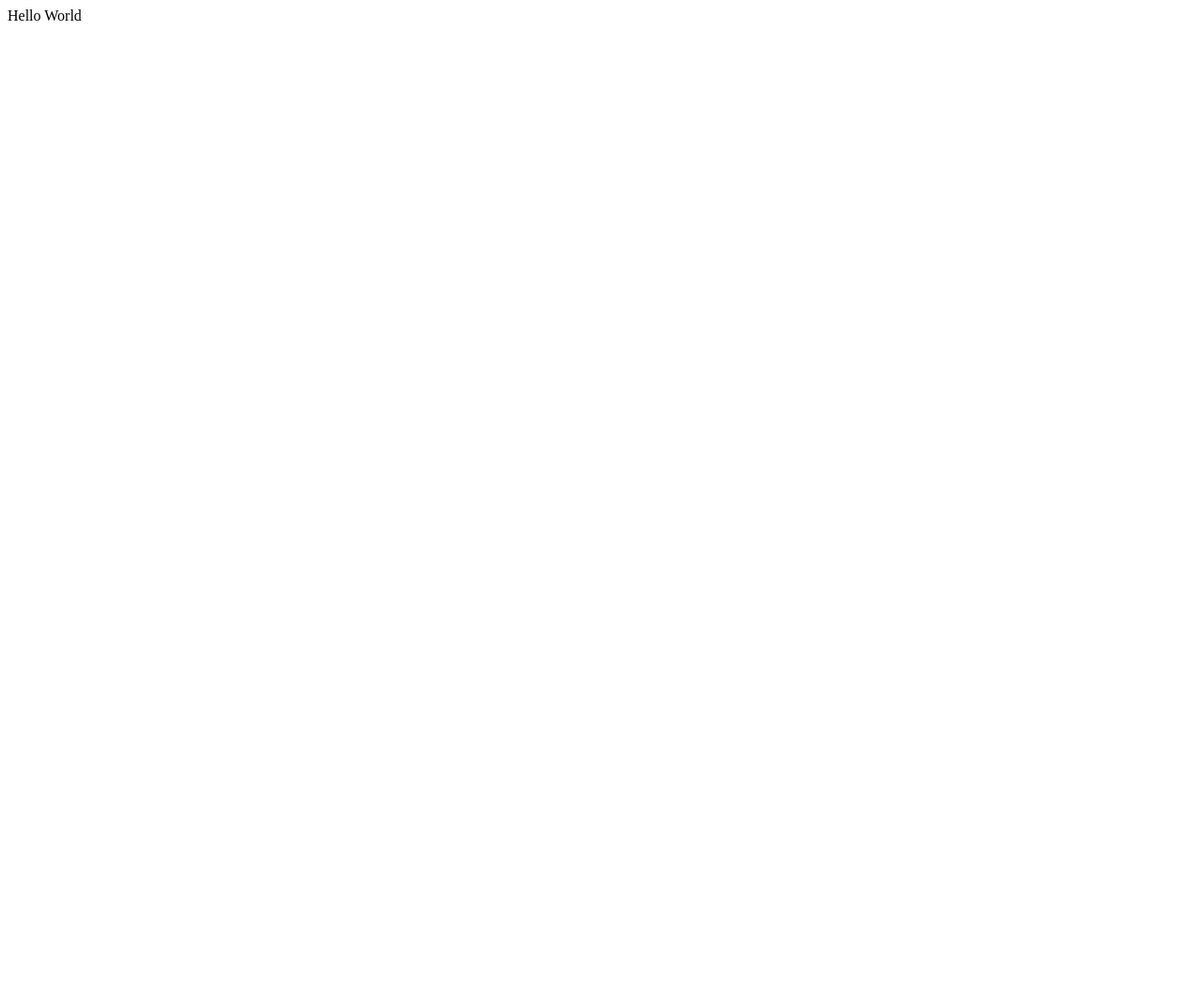
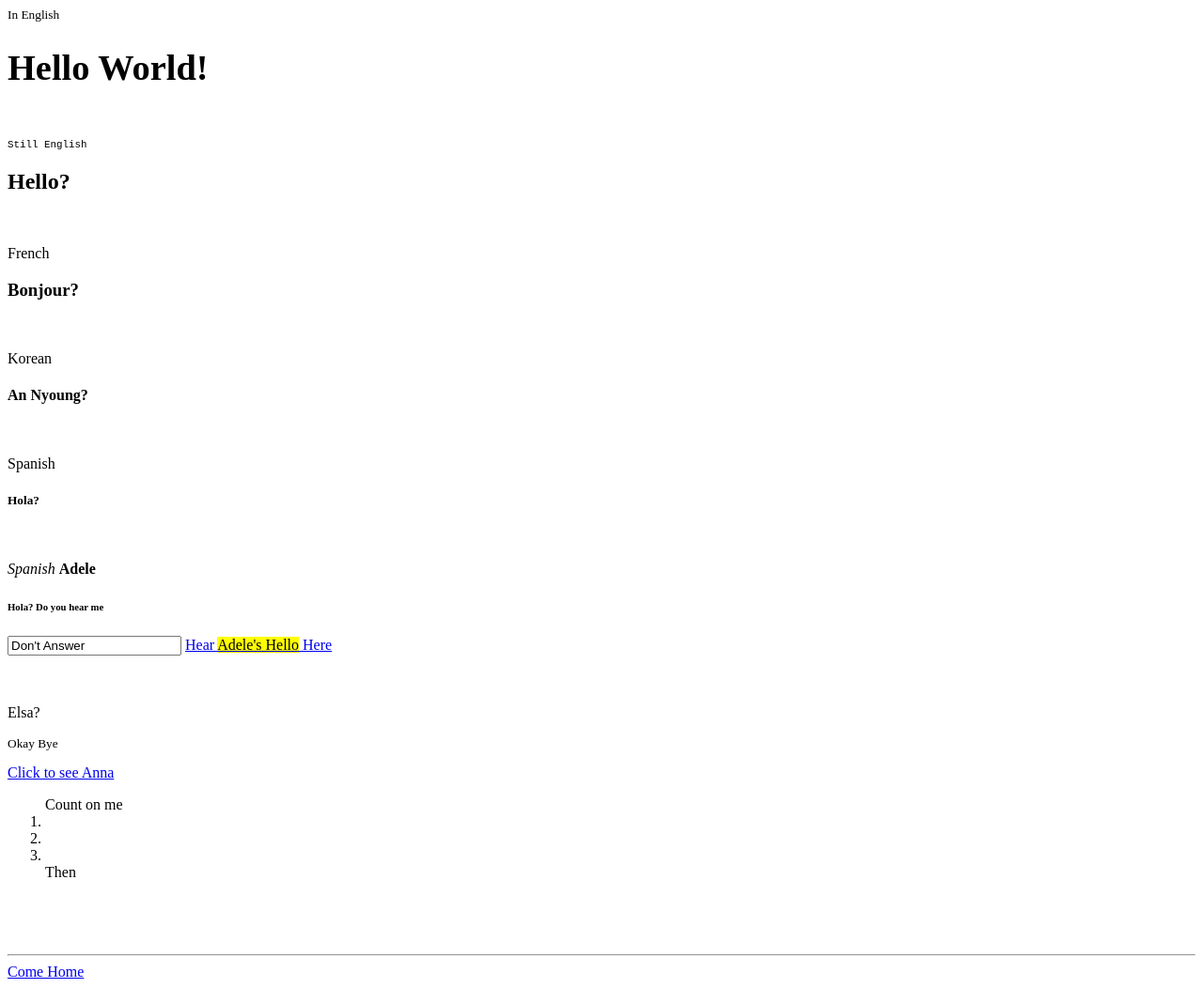
Before and after one commit to acho163/acho163.github.io, a plain HTML site: page helloworld.html in a window 1280 px wide. Shown: the whole page at 94% size. Before the commit the page ends 800 px from the top, so only its background shows below. Drawn offline with Linux system fonts and the light colour scheme.

Commit message:
Hello World

```diff
--- a/helloworld.html
+++ b/helloworld.html
@@ -1 +1,42 @@
-Hello World
+<html>
+    <head>
+        <title>Hello World</title>
+    </head>
+    <body>
+        <sub><p>In English</p></sub>
+        <big><h1>Hello World!</h1></big>
+        <br>
+        <small><code><p>Still English</p></code></small>
+        <h2>Hello?</h2>
+        <br>
+        <p>French</p>
+        <h3>Bonjour?</h3>
+        <br>
+        <p>Korean</p>
+        <h4>An Nyoung?</h4>
+        <br>
+        <p>Spanish</p>
+        <h5>Hola?</h5>
+        <br>
+        <p><em>Spanish</em> <strong>Adele</strong></p>
+        <h6>Hola? Do you hear me</h6>
+        <input type="text" value="Don't Answer">
+        <a href="https://www.youtube.com/watch?v=YQHsXMglC9A">Hear <mark>Adele's Hello</mark> Here</a>
+        <br>
+        <br>
+        <br><p>Elsa?</p>
+        <sup><p>Okay Bye</p></sup>
+        <a href="https://www.youtube.com/watch?v=WchnQOa2oO8">Click to see Anna</a>
+        <ol>Count on me
+       <li></li>
+       <li></li>
+       <li></li>
+       Then
+        </ol>
+        <br>
+        <br>
+        <br>
+        <hr>
+        <a href="index.html">Come Home</a>
+    </body>
+</html>
```
Also changed, not shown: index.html (+0 -1 lines).
